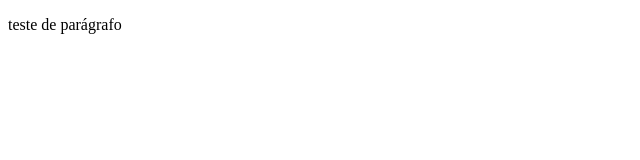
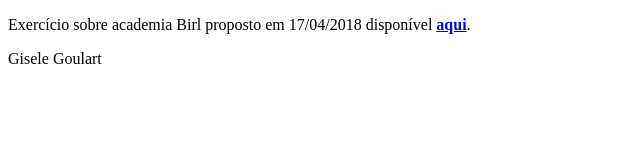
Before and after one commit to giselegoulart/DCC121_LabWeb, a plain HTML site: page index.html in a window 1280 px wide. Shown: the whole page, without its empty margins (0-640 px from the left). Drawn offline with Linux system fonts and the light colour scheme.

Commit message:
index principal com link para exercicio

```diff
--- a/index.html
+++ b/index.html
@@ -7,7 +7,8 @@
         Página inicial
       </title>
       <body>
-        <p>teste de parágrafo</p>
+        <p>Exercício sobre academia Birl proposto em 17/04/2018 disponível <a href="/Exercicio17-04/index.html"><strong>aqui</strong></a>.</p>
+        <p>Gisele Goulart</p>
       </body>
   </head>
 </html>
```
